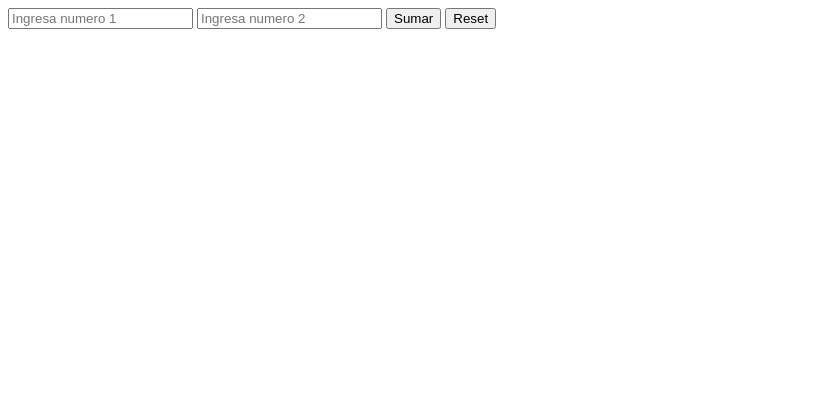
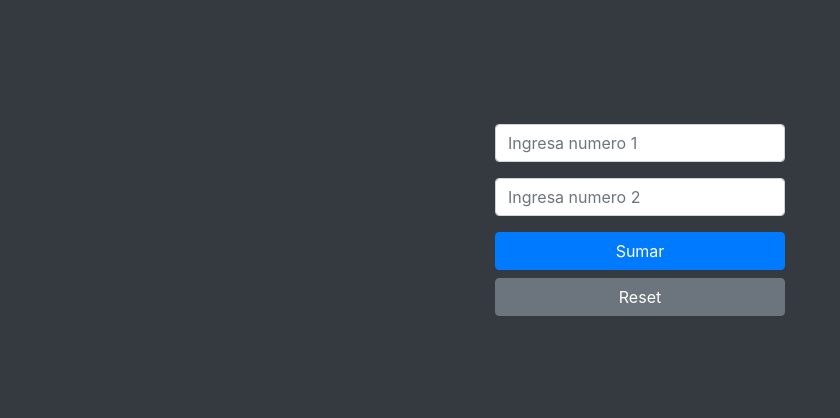
Before and after one commit to FRANCISCODANIEL03/Topicos-Avanzados-2, a website: page nodeJs/introduccion-node/frontend/index.html in a window 1280 px wide. Shown: the whole page, without its empty margins (0-840 px from the left). Drawn offline with nearby package versions, Linux system fonts and the light colour scheme.

Commit message:
Update styles to front

```diff
--- a/nodeJs/introduccion-node/frontend/index.html
+++ b/nodeJs/introduccion-node/frontend/index.html
@@ -3,22 +3,61 @@
 <head>
     <meta charset="UTF-8">
     <meta name="viewport" content="width=device-width, initial-scale=1.0">
-    <link rel="stylesheet" href="style.css">
+    <link rel="stylesheet" href="../node_modules/bootstrap/dist/css/bootstrap.min.css">
     <title>Consumo del servidor node</title>
+    <style>
+        body {
+            background-color: #343a40;
+        }
+
+        .container2 {
+            margin-top: 20px;
+            display: flex;
+            justify-content: center;
+            align-items: center;
+            height: 50vh;
+        }
+
+        #alertPlaceholder {
+            position: fixed;
+            top: 50%;
+            left: 50%;
+            transform: translate(-50%, -50%);
+            width: 600px;
+            max-width: 90%;
+            padding: 15px;
+            z-index: 1000;
+        }
+
+    </style>
 </head>
 <body>
-    <div class="container center" id="root">
+    <div class="container2 center">
+        <form id="form" class="center flex col-3">
+            <input type="text" placeholder="Ingresa numero 1" id="number1" class="form-control mb-3">
+            <input type="text" placeholder="Ingresa numero 2" id="number2" class="form-control mb-3">
+            <button type="submit" class="btn btn-primary btn-block">Sumar</button>
+            <button type="reset" class="btn btn-secondary btn-block">Reset</button>
+        </form>
+    </div>
+    <div class="container center" id="root"></div>
 
-    </div>
-    <div class="container2 center">
-        <form id="form">
-            <input type="text" placeholder="Ingresa numero 1" id="number1">
-            <input type="text" placeholder="Ingresa numero 2" id="number2">
-            <button type="submit">Sumar</button>
-            <button type="reset">Reset</button>
-        </form>
+    <div id="alertPlaceholder"></div>
 
-    </div>
+    <script src="../node_modules/bootstrap/dist/js/bootstrap.bundle.min.js"></script>
+    <script src="js/conection.js"></script>
+
+    <!-- Símbolos SVG -->
+    <svg xmlns="http://www.w3.org/2000/svg" class="d-none">
+        <symbol id="check-circle-fill" viewBox="0 0 16 16">
+            <path d="M16 8A8 8 0 1 1 0 8a8 8 0 0 1 16 0zm-3.97-3.03a.75.75 0 0 0-1.08.022L7.477 9.417 5.384 7.323a.75.75 0 0 0-1.06 1.06L6.97 11.03a.75.75 0 0 0 1.079-.02l3.992-4.99a.75.75 0 0 0-.01-1.05z"/>
+        </symbol>
+        <symbol id="info-fill" viewBox="0 0 16 16">
+            <path d="M8 16A8 8 0 1 0 8 0a8 8 0 0 0 0 16zm.93-9.412-1 4.705c-.07.34.029.533.304.533.194 0 .487-.07.686-.246l-.088.416c-.287.346-.92.598-1.465.598-.703 0-1.002-.422-.808-1.319l.738-3.468c.064-.293.006-.399-.287-.47l-.451-.081.082-.381 2.29-.287zM8 5.5a1 1 0 1 1 0-2 1 1 0 0 1 0 2z"/>
+        </symbol>
+        <symbol id="exclamation-triangle-fill" viewBox="0 0 16 16">
+            <path d="M8.982 1.566a1.13 1.13 0 0 0-1.96 0L.165 13.233c-.457.778.091 1.767.98 1.767h13.713c.889 0 1.438-.99.98-1.767L8.982 1.566zM8 5c.535 0 .954.462.9.995l-.35 3.507a.552.552 0 0 1-1.1 0L7.1 5.995A.905.905 0 0 1 8 5zm.002 6a1 1 0 1 1 0 2 1 1 0 0 1 0-2z"/>
+        </symbol>
+    </svg>
 </body>
-<script src="./js/conection.js"></script>
 </html>
```
